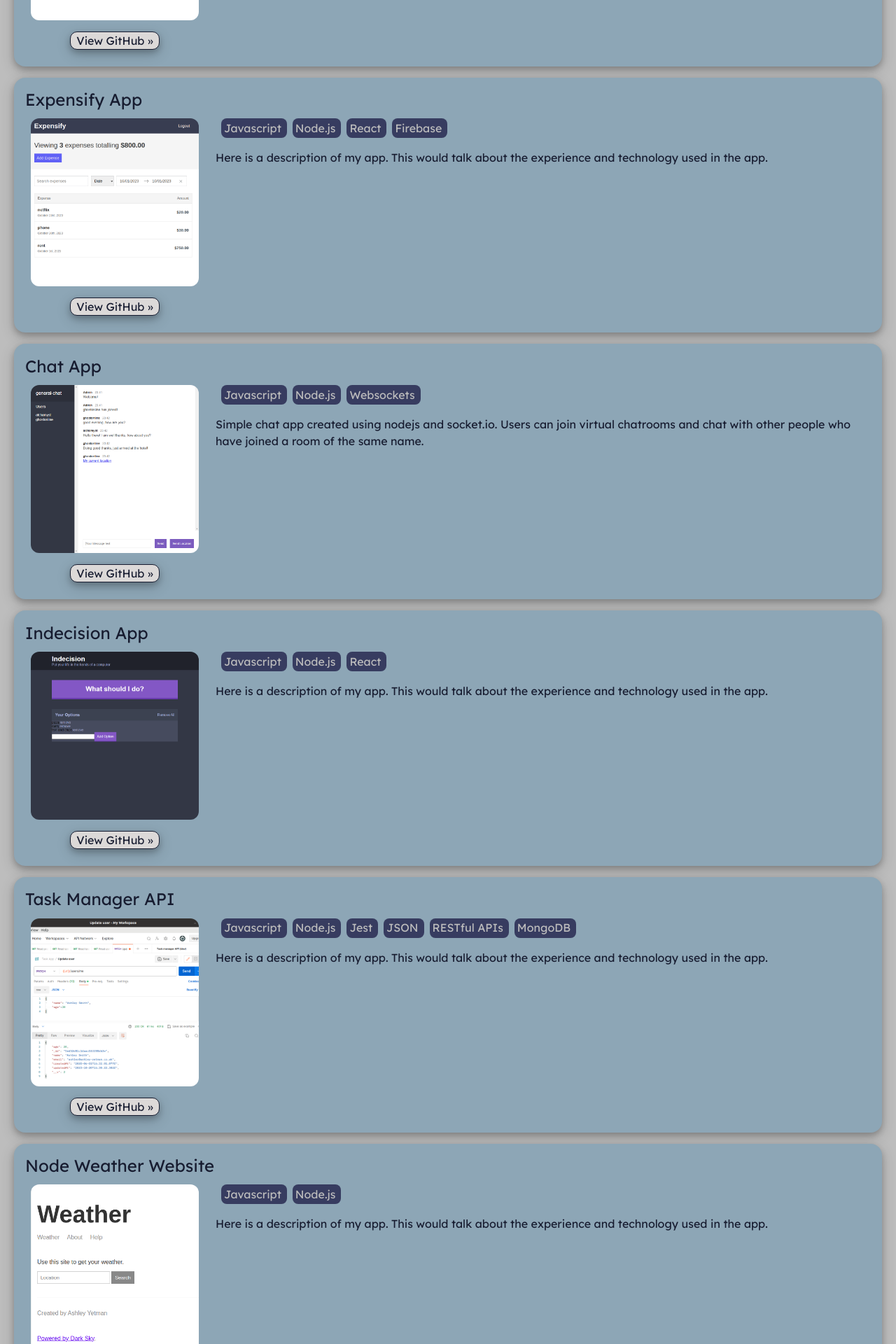
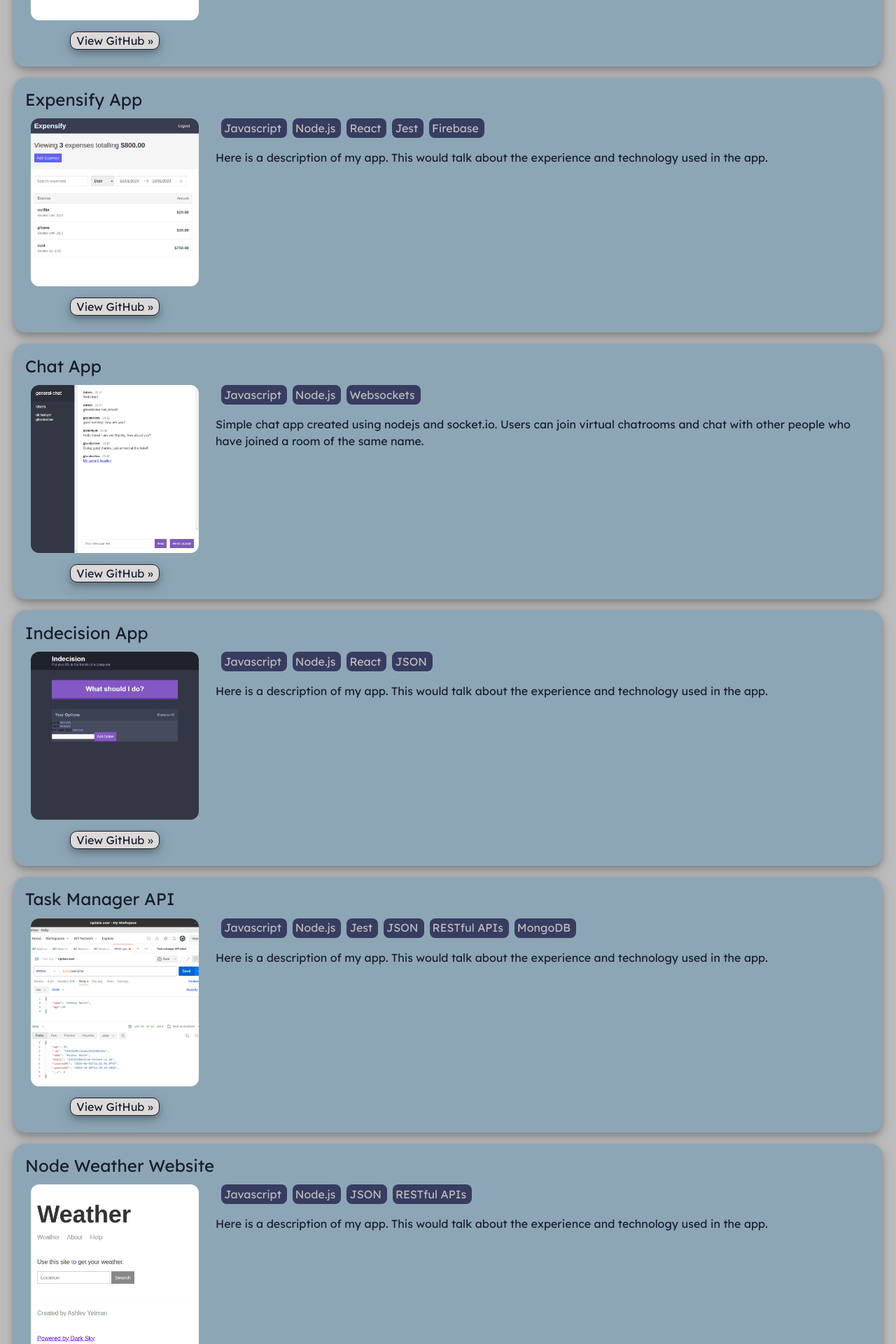
Before and after one commit to Alchamyst/ayetman-web, a React (Vite) app: page /projects in a window 1280 px wide. Shown: the part 543-2463 px from the top of the page at 70% size. Built offline with nearby package versions, Linux system fonts and the light colour scheme.

Commit message:
update project data file. add 2nd section to home page.

```diff
--- a/src/assets/projects.json
+++ b/src/assets/projects.json
@@ -20,6 +20,7 @@
             "Javascript",
             "Node.js",
             "React",
+            "Jest",
             "Firebase"
         ],
         "image": "expensify.png",
@@ -46,7 +47,8 @@
         "skills": [
             "Javascript",
             "Node.js",
-            "React"
+            "React",
+            "JSON"
         ],
         "image": "indecision-app.png",
         "github": "https://github.com/Alchamyst/indecision-app",
@@ -74,7 +76,9 @@
         "name": "Node Weather Website",
         "skills": [
             "Javascript",
-            "Node.js"
+            "Node.js",
+            "JSON",
+            "RESTful APIs"
         ],
         "image": "node-weather-website.png",
         "github": "https://github.com/Alchamyst/node-weather-website",
--- a/src/views/AboutMePage.jsx
+++ b/src/views/AboutMePage.jsx
@@ -24,15 +24,15 @@ export default function AboutMePage() {
                         </p>
 
                     </div>
-                    {/* <div className='my-coding'>
-                        <h2>My Technical Expertise</h2>
+                    <div className='my-coding'>
+                        <h2>My Technical Expertise (WORK IN PROGRESS)</h2>
                     <p>
                         With a strong foundation in the fusion of IT and digital marketing, my journey has equipped me with a unique blend of skills.
                         I bring a wealth of technical expertise and a profound understanding of the digital realm to the world of web development.
                         My past roles have enabled me to collaborate effectively with development teams, shaping optimized user experiences that make a lasting impact.
                         My dedication to staying at the forefront of industry trends makes me a valuable asset for web development roles, ready to tackle challenges and bring innovation to every project.
                     </p>
-                    </div> */}
+                    </div>
                 </div>
             </main>
             <SocialLinks />
```
